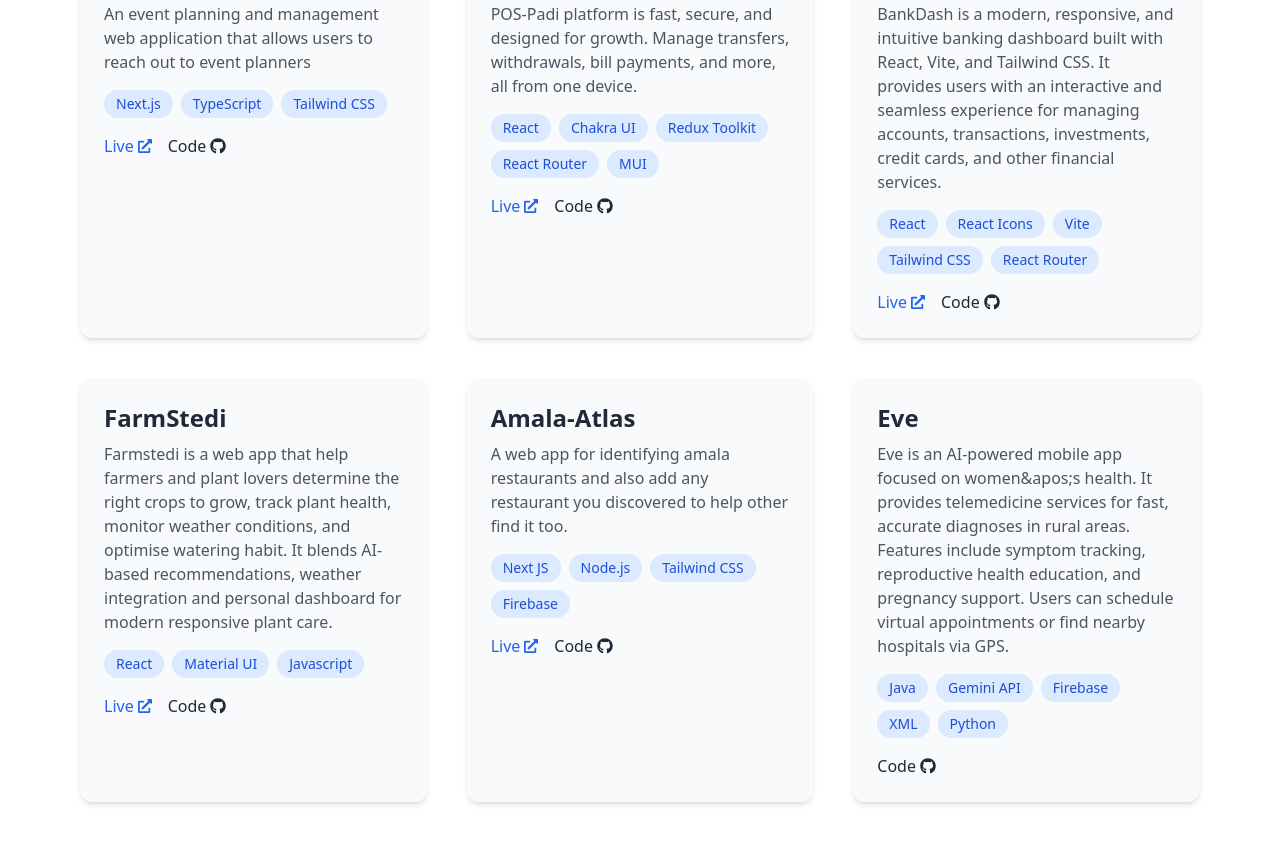
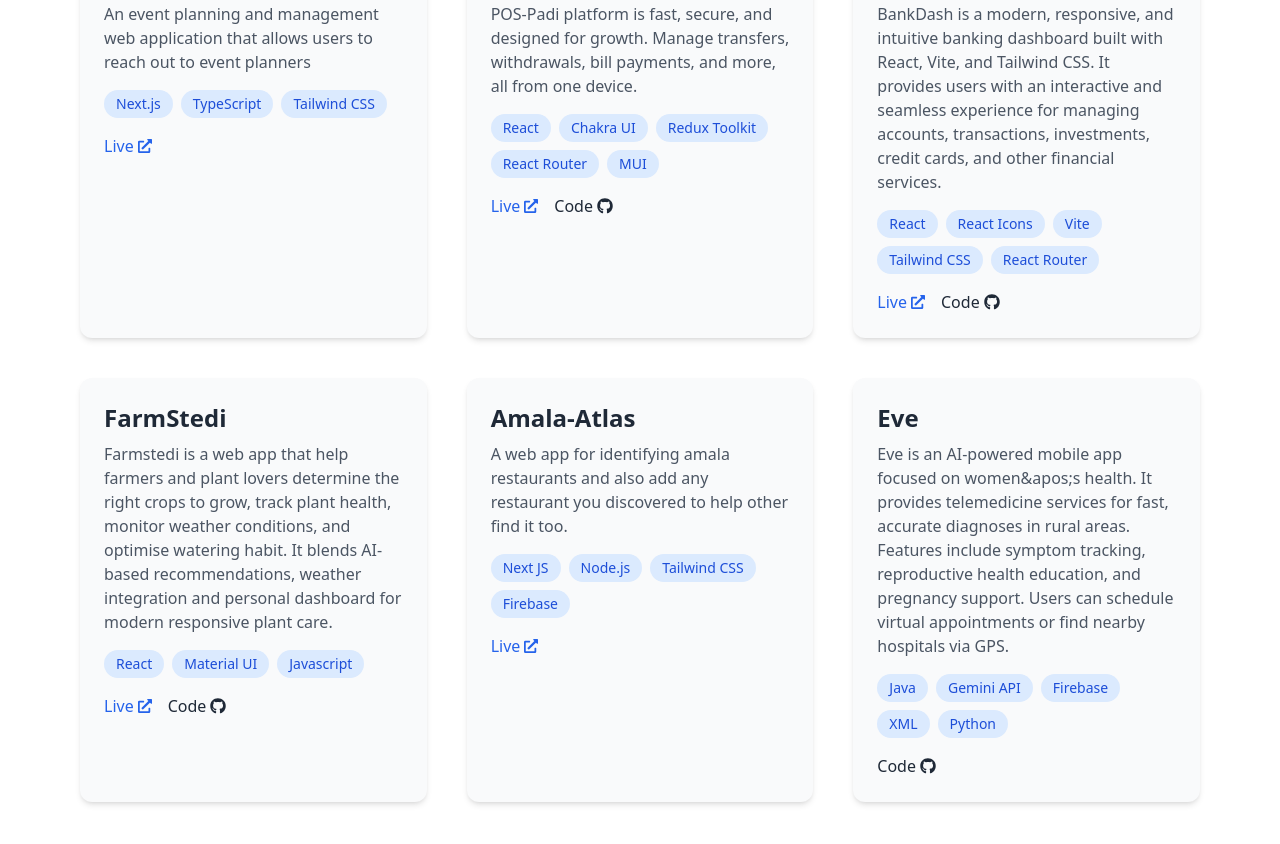
Before and after one commit to Confidence-bassey/my-portfolio, a Next.js app: page / in a window 1280 px wide. Shown: the part 2400-3244 px from the top of the page. Built offline with nearby package versions, Linux system fonts and the light colour scheme.

Commit message:
minor changes

```diff
--- a/components/ProjectCard.tsx
+++ b/components/ProjectCard.tsx
@@ -10,7 +10,7 @@
  description: string;
  tech: string[];
  liveUrl?: string;
- githubUrl: string;
+ githubUrl?: string;
 };
 
 type ProjectCardProps = {
@@ -52,6 +52,8 @@
            Live <FaExternalLinkAlt size={14} />
          </a>
        )}
+
+       {project.githubUrl && (
           <a
             href={project.githubUrl}
             target="_blank"
@@ -60,6 +62,7 @@
           >
             Code <FaGithub size={16} />
           </a>
+        )}
      </div>
    </motion.div>
  );
--- a/pages/Projects.tsx
+++ b/pages/Projects.tsx
@@ -11,7 +11,6 @@
    title: "Desiree Events",
    description: "An event planning and management web application that allows users to reach out to event planners",
    tech: ["Next.js", "TypeScript", "Tailwind CSS"],
-   githubUrl: "",
    liveUrl: "https://desire-events.vercel.app/",
  },
  {
@@ -44,7 +43,6 @@
      "A web app for identifying amala restaurants and also add any restaurant you discovered to help other find it too.",
    tech: ["Next JS", "Node.js", "Tailwind CSS","Firebase"],
    liveUrl: "https://amala-atlas-20bbf.web.app/",
-   githubUrl: "",
  },
  {
    title: "Eve",
```
Lines whose indentation alone changed are shown as unchanged.
